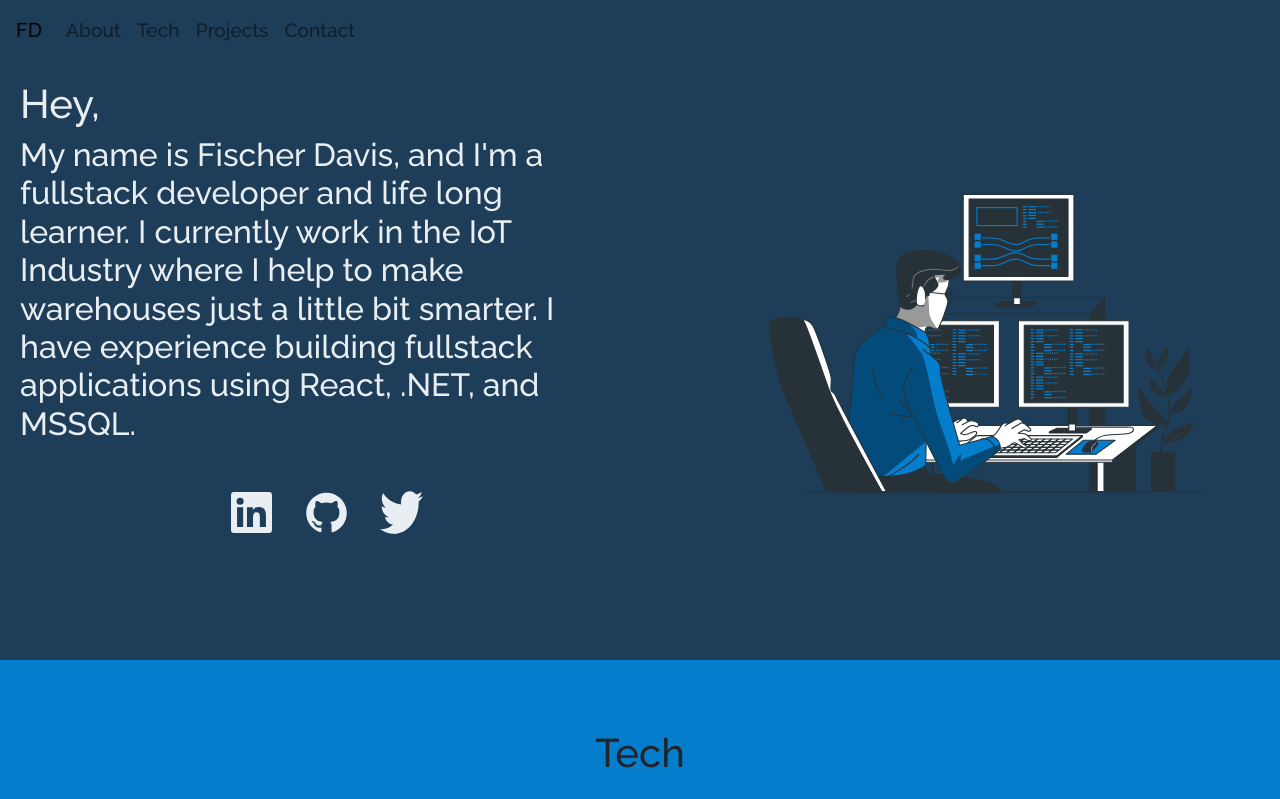
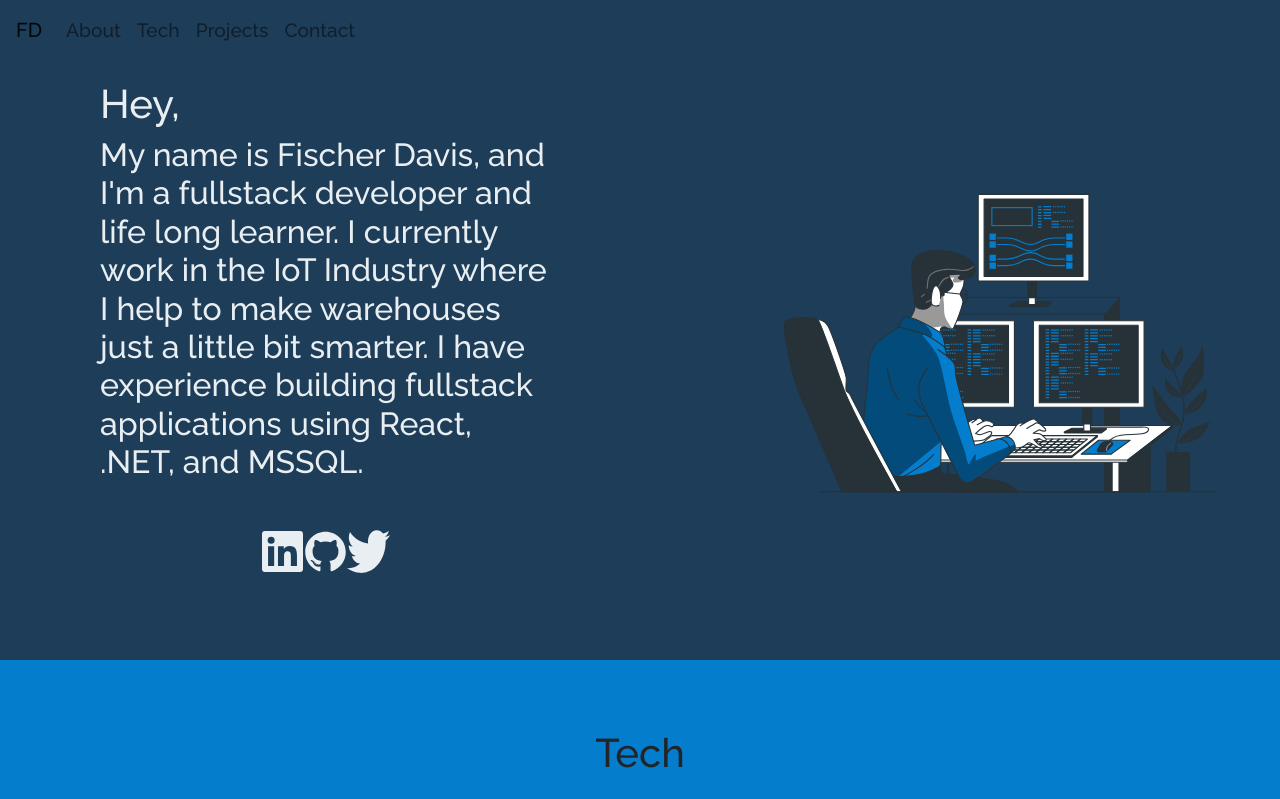
Before and after one commit to fischerdavis/FischerDavisPortfolio, a React (Create React App) app: page / in a window 1280 px wide. Shown: the top 799 px of the page. Built offline with nearby package versions, Linux system fonts and the light colour scheme.

Commit message:
updated about css

```diff
--- a/src/pages/about/about.scss
+++ b/src/pages/about/about.scss
@@ -9,6 +9,7 @@
 .about-info-container {
   flex: 1;
   padding: 1.25em;
+  margin: 0 5em 5em 5em;
 }
 
 .about-picture {
@@ -32,3 +33,7 @@
   width: 43px;
   margin-left: 2em;
 }
+
+.about-icon {
+  margin-left: 0;
+}
```
